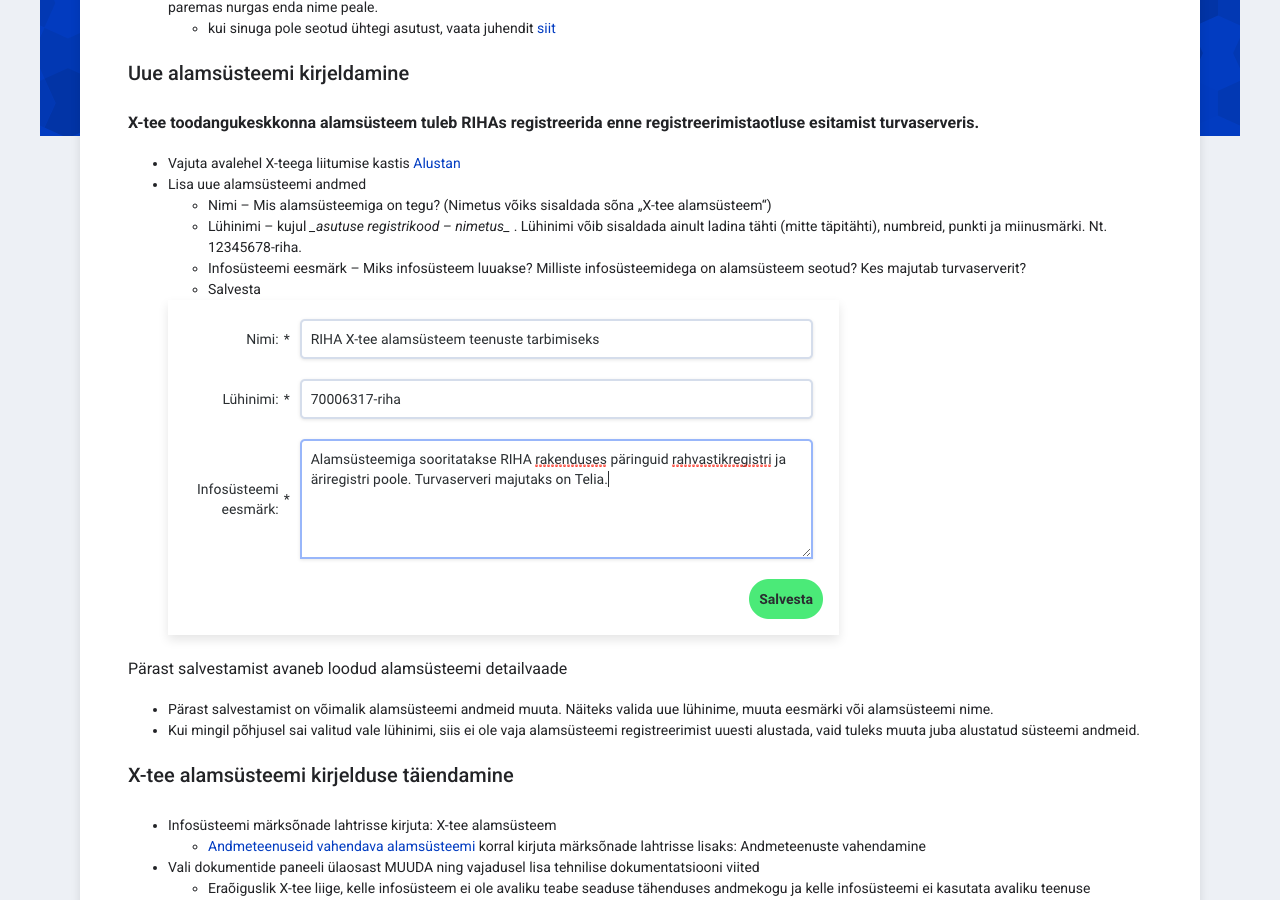
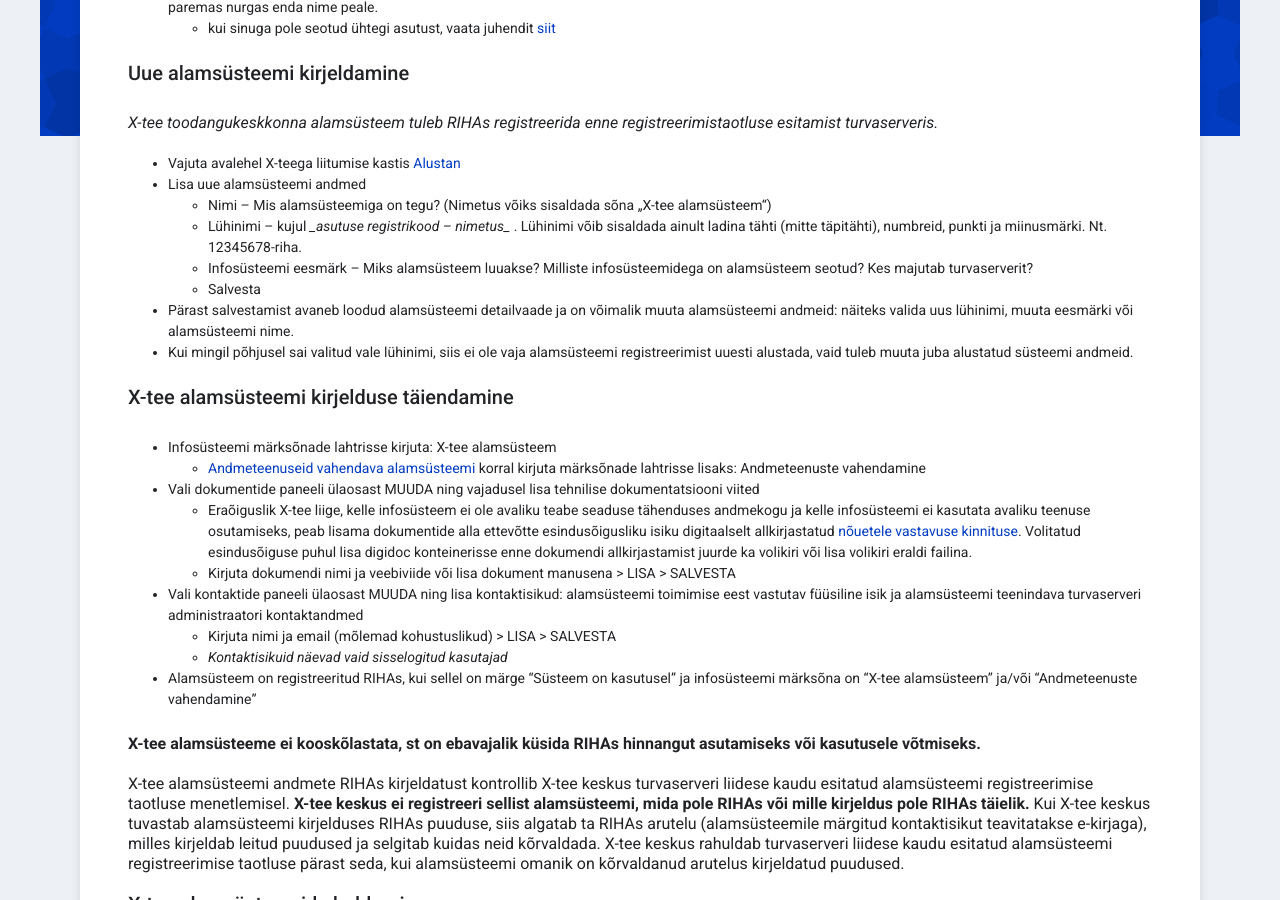
Before and after one commit to e-gov/RIHA-Help, a Jekyll site: the page built from docs/X-tee-alamsysteem.md, in a window 1280 px wide and 900 px high, scrolled down 527 px. Built offline with Jekyll 4.4.1, drawn with Linux system fonts in a browser that asks for light colours.

Commit message:
Removed image

```diff
--- a/docs/X-tee-alamsysteem.md
+++ b/docs/X-tee-alamsysteem.md
@@ -12,21 +12,17 @@ title: X-tee alamsüsteemi abi
   - kui sinuga pole seotud ühtegi asutust, vaata juhendit [siit](/RIHA-oigused-haldamine)
 
 ### Uue alamsüsteemi kirjeldamine
-**X-tee toodangukeskkonna alamsüsteem tuleb RIHAs registreerida enne registreerimistaotluse esitamist turvaserveris.**
+*X-tee toodangukeskkonna alamsüsteem tuleb RIHAs registreerida enne registreerimistaotluse esitamist turvaserveris.*
 
 - Vajuta avalehel X-teega liitumise kastis [Alustan](https://www.riha.ee/Kirjelda/Uus)
 - Lisa uue alamsüsteemi andmed
   - Nimi – Mis alamsüsteemiga on tegu? (Nimetus võiks sisaldada sõna „X-tee alamsüsteem“)
   - Lühinimi – kujul *_asutuse registrikood – nimetus_* . Lühinimi võib sisaldada ainult ladina tähti (mitte täpitähti), numbreid, punkti ja miinusmärki. Nt. 12345678-riha.
-  - Infosüsteemi eesmärk – Miks infosüsteem luuakse? Milliste infosüsteemidega on alamsüsteem seotud? Kes majutab turvaserverit?
+  - Infosüsteemi eesmärk – Miks alamsüsteem luuakse? Milliste infosüsteemidega on alamsüsteem seotud? Kes majutab turvaserverit?
   - Salvesta
 
-  ![X-tee alamsüsteemi andmed](assets/images/data/x-tee-alamsüsteemi-andmed.png "X-tee alamsüsteemi andmed RIHAs")
-
-Pärast salvestamist avaneb loodud alamsüsteemi detailvaade
-
-- Pärast salvestamist on võimalik alamsüsteemi andmeid muuta. Näiteks valida uue lühinime, muuta eesmärki või alamsüsteemi nime.
-- Kui mingil põhjusel sai valitud vale lühinimi, siis ei ole vaja alamsüsteemi registreerimist uuesti alustada, vaid tuleks muuta juba alustatud süsteemi andmeid.
+- Pärast salvestamist avaneb loodud alamsüsteemi detailvaade ja on võimalik muuta alamsüsteemi andmeid: näiteks valida uus lühinimi, muuta eesmärki või alamsüsteemi nime.
+- Kui mingil põhjusel sai valitud vale lühinimi, siis ei ole vaja alamsüsteemi registreerimist uuesti alustada, vaid tuleb muuta juba alustatud süsteemi andmeid.
 
 ### X-tee alamsüsteemi kirjelduse täiendamine
 
```
